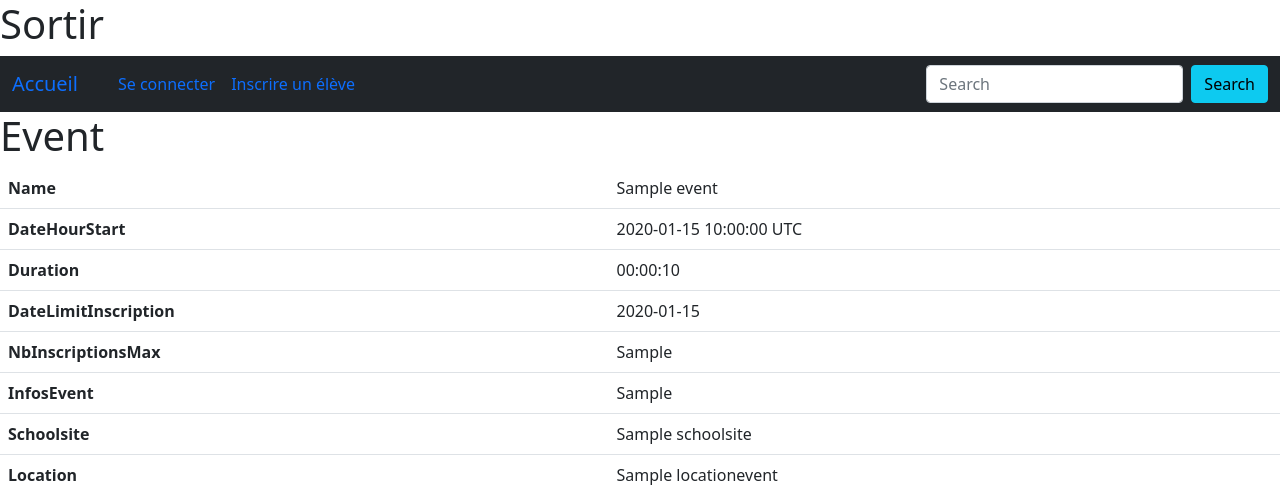
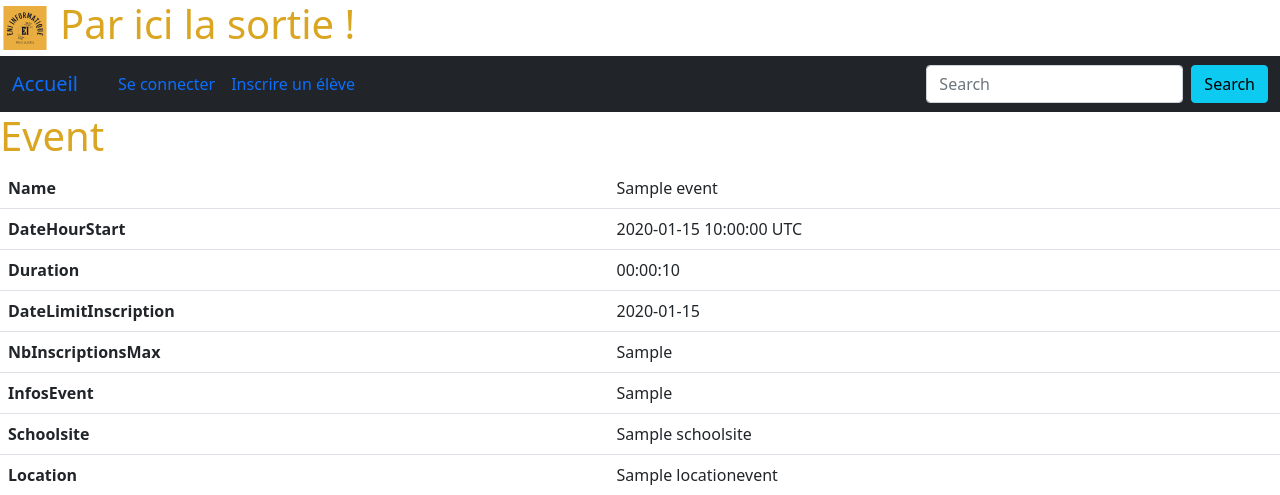
Before and after one commit to MarionC-Eni/Sortir.com, a Symfony app: template templates/event/show.html.twig in a window 1280 px wide. Shown: the top 495 px of the page. Run offline with Twig, Linux system fonts and the light colour scheme; the template is opened without the code that fills it: most values are stand-ins (such as "Sample title", 1, 10 or a date in 2020); some libraries are stand-ins or nearby versions.

Commit message:
ajout du logo + du favicon

```diff
--- a/public/css/styles.css
+++ b/public/css/styles.css
@@ -0,0 +1,19 @@
+.header {
+    position: relative;
+}
+
+
+.logo-container {
+    display: flex;
+    align-items: center;
+}
+
+.logo-container img {
+    width: 50px; /* Ajustez la largeur de l'image selon vos préférences */
+    height: auto; /* Ajustez la hauteur automatiquement en conservant les proportions */
+    margin-right: 10px; /* Ajoutez une marge à droite pour séparer l'image du texte */
+}
+
+h1 {
+    color: goldenrod;
+}
--- a/templates/base.html.twig
+++ b/templates/base.html.twig
@@ -8,17 +8,31 @@
             {% endblock %}
             {% block javascripts %}
             <script src="https://cdn.jsdelivr.net/npm/bootstrap@5.0.2/dist/js/bootstrap.bundle.min.js" integrity="sha384-MrcW6ZMFYlzcLA8Nl+NtUVF0sA7MsXsP1UyJoMp4YLEuNSfAP+JcXn/tWtIaxVXM" crossorigin="anonymous"></script>
+
+                <link rel="stylesheet" href="{{ asset('css/styles.css') }}">
+
+                <link rel="icon" href="{{ asset('image/logo-svg.svg') }}">
+
             {% endblock %}
     </head>
 
 
     <body>
-    <header>
-        <h1>Sortir</h1>
+    <header class="header">
+        <div class="logo-container">
+
+            <img src="{{ asset('image/eni-nav.svg') }}" alt="Image en haut à gauche">
+
+            <h1>Par ici la sortie !</h1>
+        </div>
+
         {% include ('inc/nav.html.twig') %}
     </header>
+
         <main>
             {% block body %}{% endblock %}
         </main>
+
     </body>
+
 </html>
```
Also changed, not shown: public/image/eni-image.svg (added), public/image/eni-nav.svg (added), public/image/logo-svg.svg (added).
